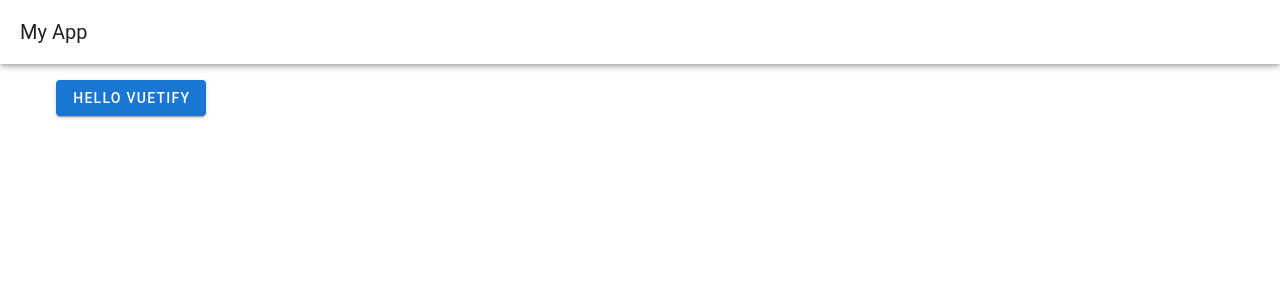
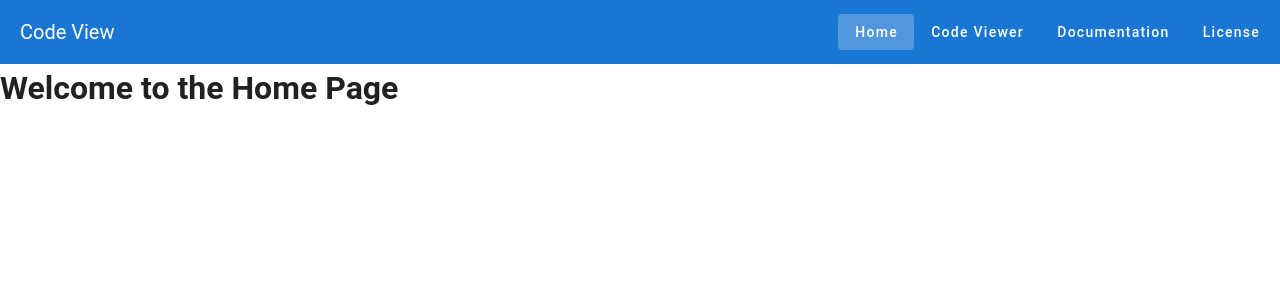
Before and after one commit to shoved/code-view, a Vue app in the folder code-view/: page / in a window 1280 px wide. Shown: the top 300 px of the page. Built offline with nearby package versions, Linux system fonts and the light colour scheme.

Commit message:
fixed router link, added global main.scss styles, and added teh navButtons

```diff
--- a/code-view/src/App.vue
+++ b/code-view/src/App.vue
@@ -2,9 +2,7 @@
   <v-app>
     <AppHeader />
     <v-main>
-      <v-container>
-        <v-btn color="primary">Hello Vuetify</v-btn>
-      </v-container>
+      <router-view />
     </v-main>
   </v-app>
 </template>
--- /dev/null
+++ b/code-view/src/assets/styles/main.scss
@@ -0,0 +1,3 @@
+.nav-btn {
+  text-transform: none !important;
+}
--- a/code-view/src/components/AppHeader.vue
+++ b/code-view/src/components/AppHeader.vue
@@ -1,12 +1,47 @@
-<script setup lang="ts"></script>
+<script setup lang="ts">
+const title = ref("Code View");
+
+const navButtons = ref([
+  {
+    text: "Home",
+    to: "/",
+  },
+  {
+    text: "Code Viewer",
+    to: "/code-viewer",
+  },
+  {
+    text: "Documentation",
+    to: "/documentation",
+  },
+  {
+    text: "License",
+    to: "/license",
+  }
+])
+</script>
 
 <template>
-  <v-app-bar>
-    <v-toolbar-title>My App</v-toolbar-title>
+  <v-app-bar flat color="primary">
+    <v-toolbar-title>{{ title }}</v-toolbar-title>
+
+    <v-spacer></v-spacer>
+
+    <v-btn
+      v-for="button in navButtons"
+      :key="button.text"
+      :to="button.to"
+      flat
+      class="nav-btn"
+    >
+      {{ button.text }}
+    </v-btn>
   </v-app-bar>
 </template>
 
 <script lang="ts">
+import { ref } from 'vue';
+
 export default {
   name: 'AppHeader',
 };
--- a/code-view/src/main.ts
+++ b/code-view/src/main.ts
@@ -2,6 +2,7 @@ import { createApp } from 'vue';
 import App from './App.vue';
 import router from './router'; // Import the router
 import vuetify from './plugins/vuetify'; // Import Vuetify
+import './assets/styles/main.scss';
 
 const app = createApp(App);
 
--- a/code-view/src/router/index.ts
+++ b/code-view/src/router/index.ts
@@ -7,7 +7,7 @@ import License from '../views/License.vue';
 const routes = [
     { path: '/', name: 'Home', component: Home },
     { path: '/code-viewer', name: 'CodeViewer', component: CodeViewer },
-    { path: '/docs', name: 'Documentation', component: Documentation },
+    { path: '/documentation', name: 'Documentation', component: Documentation },
     { path: '/license', name: 'License', component: License },
 ];
 
```
